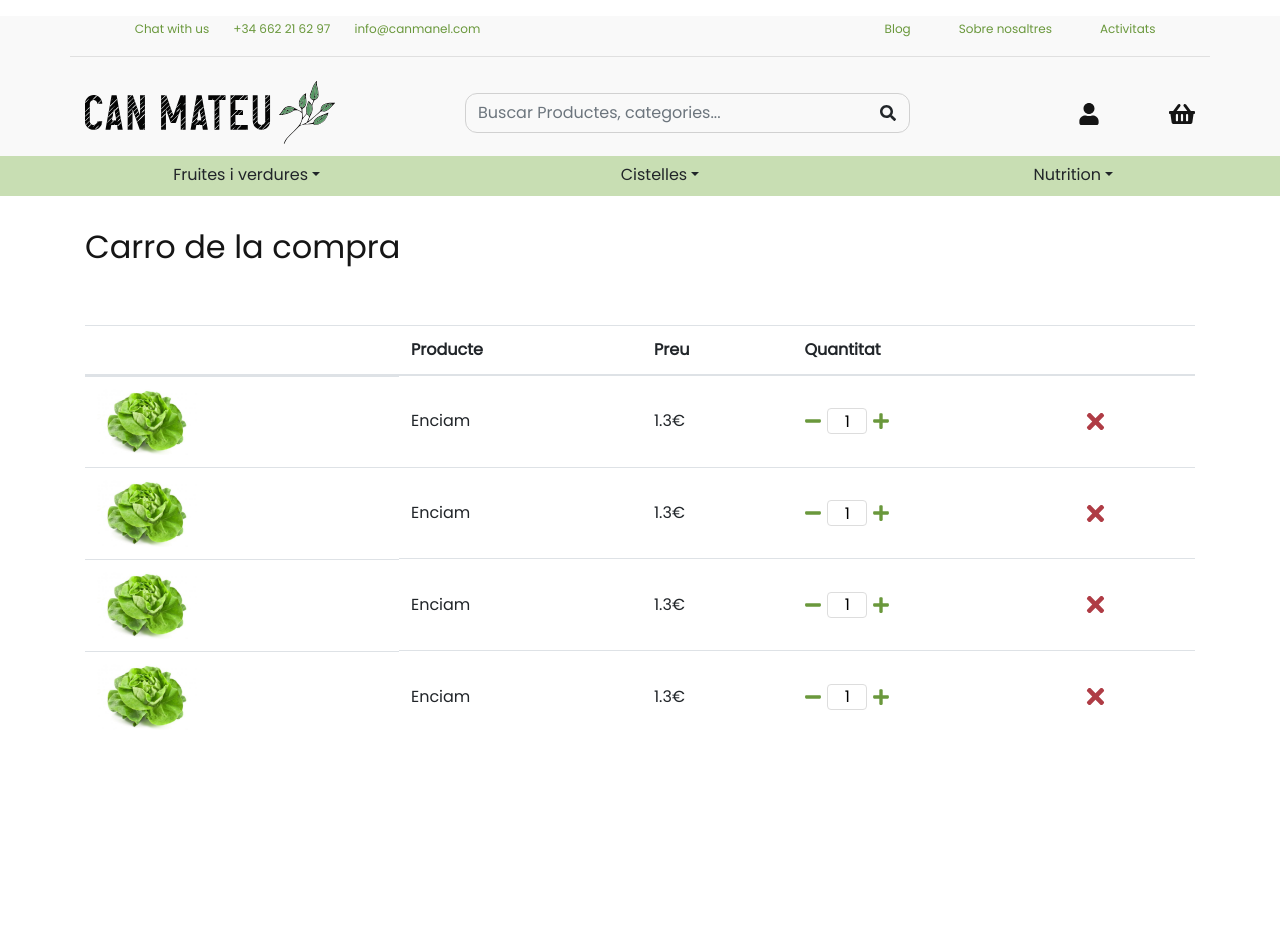
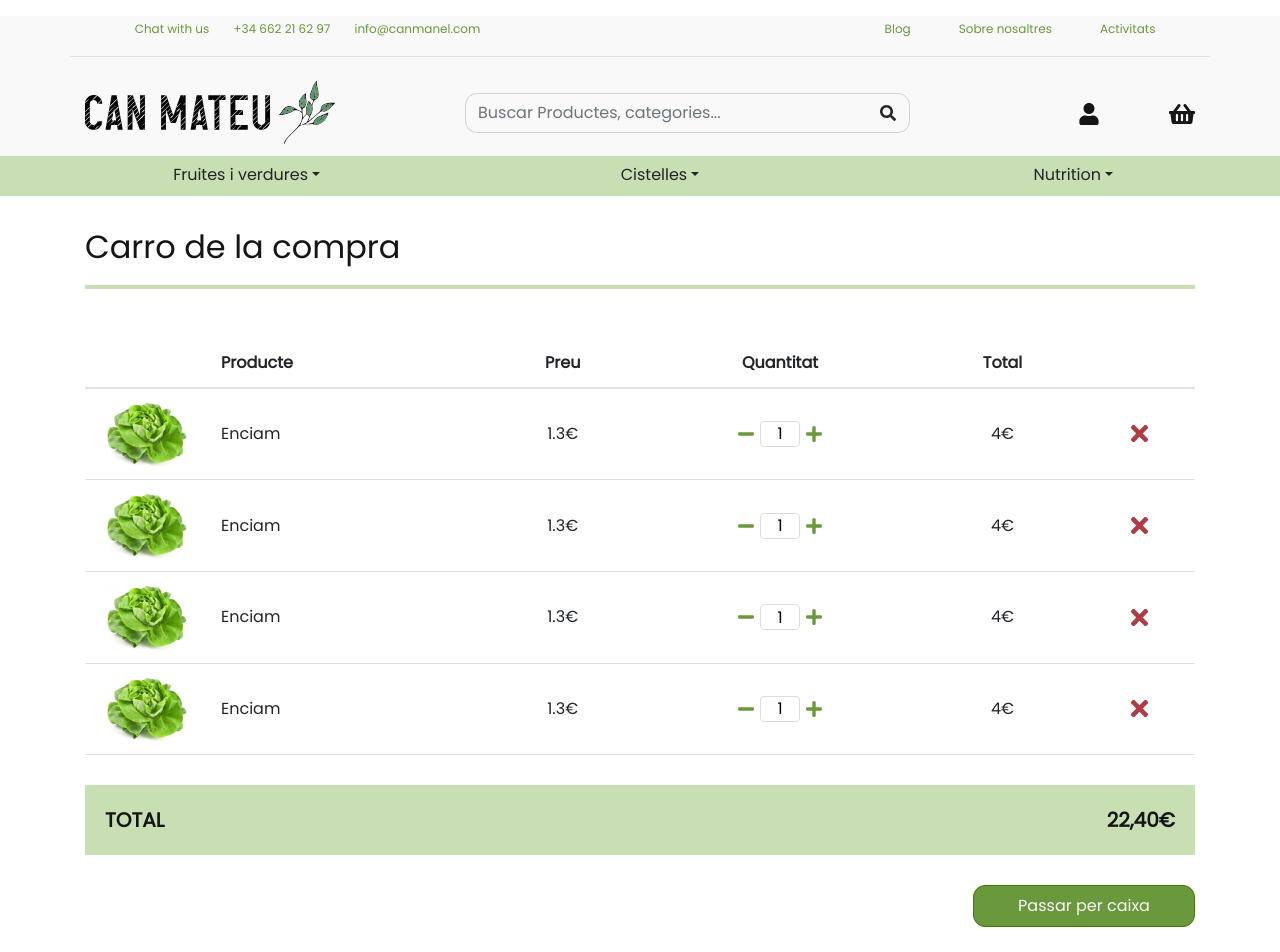
Before and after one commit to SalvadorSC/can-manel-front, a React (Create React App) app: page /carro-compra in a window 1280 px wide. Shown: the top 952 px of the page. Before the commit the page ends 800 px from the top, so only its background shows below. Built offline with nearby package versions, Linux system fonts and the light colour scheme.

Commit message:
Total añadido + columna nueva de total por producto en carrito

```diff
--- a/src/componentes/ProductCard/ProductCard.css
+++ b/src/componentes/ProductCard/ProductCard.css
@@ -29,9 +29,5 @@
 .card-button {
   font-weight: bold;
   font-size: 0.8rem;
-  border-radius: 12px;
-  border-width: 2px;
   max-width: fit-content;
-  padding-inline: 10px;
-  padding-block: 5px;
 }
--- a/src/componentes/Searcher/Searcher.css
+++ b/src/componentes/Searcher/Searcher.css
@@ -42,11 +42,7 @@
   height: fit-content;
   font-weight: bold;
   font-size: 0.9rem;
-  border-radius: 12px;
-  border-width: 2px;
   max-width: fit-content;
-  padding-inline: 10px;
-  padding-block: 5px;
   margin-top: 10px;
 }
 .hamburguer-button {
--- a/src/global.css
+++ b/src/global.css
@@ -41,10 +41,13 @@ input:focus {
 /* BUTTON MAIN STYLES */
 
 .button {
+  padding-inline: 10px;
+  padding-block: 5px;
+  border-radius: 12px;
+  border-width: 2px;
   color: var(--color-white);
   background-color: var(--color-primary-dark);
   border: 1px solid var(--color-border);
-  border-radius: 10px;
   transition: all 300ms;
 }
 
--- a/src/paginas/shoppingBasket/ShoppingBasket.js
+++ b/src/paginas/shoppingBasket/ShoppingBasket.js
@@ -11,23 +11,32 @@ export const ShoppingBasket = () => {
       <table className="table">
         <thead>
           <tr>
-            <th className="d-none d-lg-table-cell" scope="col"></th>
-            <th scope="col">Producte</th>
-            <th scope="col">Preu</th>
-            <th scope="col">Quantitat</th>
-            <th scope="col"></th>
+            <th scope="col" style={{ width: "10%" }}></th>
+            <th className="product-col" scope="col" style={{ width: "25%" }}>
+              Producte
+            </th>
+            <th scope="col" style={{ width: "18,33%" }}>
+              Preu
+            </th>
+            <th scope="col" style={{ width: "18,33%" }}>
+              Quantitat
+            </th>
+            <th scope="col" style={{ width: "18,33%" }}>
+              Total
+            </th>
+            <th scope="col" style={{ width: "10%" }}></th>
           </tr>
         </thead>
         <tbody>
           <tr>
-            <td className="d-none d-lg-block">
+            <td className="">
               <img
                 className="product-img"
                 src={product}
                 alt="fruites i verdures de l'hort"
               />
             </td>
-            <td className="items-table">Enciam</td>
+            <td className="items-table product-item">Enciam</td>
             <td className="items-table">1.3€</td>
             <td className="items-table">
               <div className="number">
@@ -36,19 +45,20 @@ export const ShoppingBasket = () => {
                 <FaPlus className="icon-counter" />
               </div>
             </td>
+            <td>4€</td>
             <td className="items-table">
               <FaTimes className="icon-delete" />
             </td>
           </tr>
           <tr>
-            <td className="d-none d-lg-block">
+            <td className="">
               <img
                 className="product-img"
                 src={product}
                 alt="fruites i verdures de l'hort"
               />
             </td>
-            <td className="items-table">Enciam</td>
+            <td className="items-table product-item">Enciam</td>
             <td className="items-table">1.3€</td>
             <td className="items-table">
               <div className="number">
@@ -57,19 +67,20 @@ export const ShoppingBasket = () => {
                 <FaPlus className="icon-counter" />
               </div>
             </td>
+            <td>4€</td>
             <td className="items-table">
               <FaTimes className="icon-delete" />
             </td>
           </tr>
           <tr>
-            <td className="d-none d-lg-block">
+            <td className="">
               <img
                 className="product-img"
                 src={product}
                 alt="fruites i verdures de l'hort"
               />
             </td>
-            <td className="items-table">Enciam</td>
+            <td className="items-table product-item">Enciam</td>
             <td className="items-table">1.3€</td>
             <td className="items-table">
               <div className="number">
@@ -78,19 +89,20 @@ export const ShoppingBasket = () => {
                 <FaPlus className="icon-counter" />
               </div>
             </td>
+            <td>4€</td>
             <td className="items-table">
               <FaTimes className="icon-delete" />
             </td>
           </tr>
           <tr>
-            <td className="d-none d-lg-block">
+            <td className="">
               <img
                 className="product-img"
                 src={product}
                 alt="fruites i verdures de l'hort"
               />
             </td>
-            <td className="items-table">Enciam</td>
+            <td className="items-table product-item">Enciam</td>
             <td className="items-table">1.3€</td>
             <td className="items-table">
               <div className="number">
@@ -99,12 +111,22 @@ export const ShoppingBasket = () => {
                 <FaPlus className="icon-counter" />
               </div>
             </td>
+            <td>4€</td>
             <td className="items-table">
               <FaTimes className="icon-delete" />
             </td>
           </tr>
         </tbody>
       </table>
+      <div className="total">
+        <div className="row">
+          <div className="col-8">TOTAL</div>
+          <div className="col-4 text-right">22,40€</div>
+        </div>
+      </div>
+      <div className="order-button">
+        <button className="button btn-order py-2">Passar per caixa</button>
+      </div>
     </section>
   );
 };
--- a/src/paginas/shoppingBasket/shoppingBasket.css
+++ b/src/paginas/shoppingBasket/shoppingBasket.css
@@ -1,15 +1,12 @@
 .header-section {
-  padding-bottom: 50px;
+  margin-bottom: 50px;
+  padding-bottom: 10px;
+  border-bottom: 4px solid var(--color-primary);
 }
 
 .product-img {
   width: 100px;
   height: auto;
-}
-
-.row-img,
-.column-img {
-  display: none;
 }
 
 .icon-counter {
@@ -36,6 +33,50 @@
 
 .table td {
   vertical-align: middle !important;
+  border-bottom: 1px solid #dee2e6;
+  border-top: none;
+}
+
+.table thead th {
+  border-top: none;
+}
+
+.table th,
+.table td {
+  text-align: center;
+}
+
+td.product-item,
+th.product-col {
+  text-align: left;
+}
+
+.total {
+  margin-top: 30px;
+  padding: 20px;
+  background-color: var(--color-primary);
+  font-weight: 900;
+  font-size: 20px;
+}
+
+.order-button {
+  margin-top: 30px;
+}
+
+.btn-order {
+  width: 100%;
+  display: block;
+}
+
+@media (min-width: 768px) {
+  .order-button {
+    display: flex;
+    justify-content: end;
+  }
+  .btn-order {
+    width: 30%;
+    display: block;
+  }
 }
 
 @media (min-width: 1024px) {
@@ -59,4 +100,8 @@
     vertical-align: middle;
     margin-inline: 5px;
   }
+  .btn-order {
+    width: 20%;
+    display: block;
+  }
 }
```
